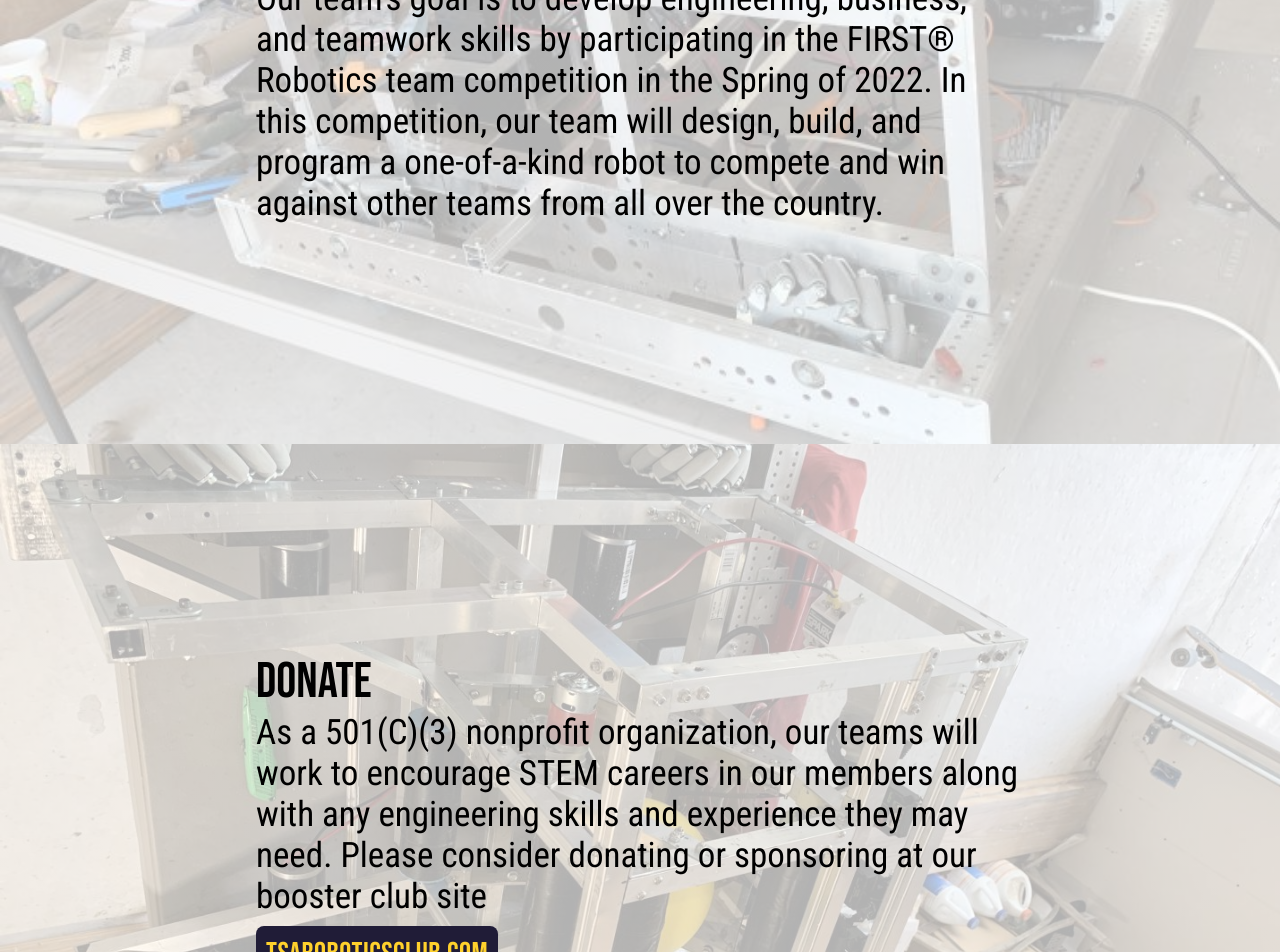
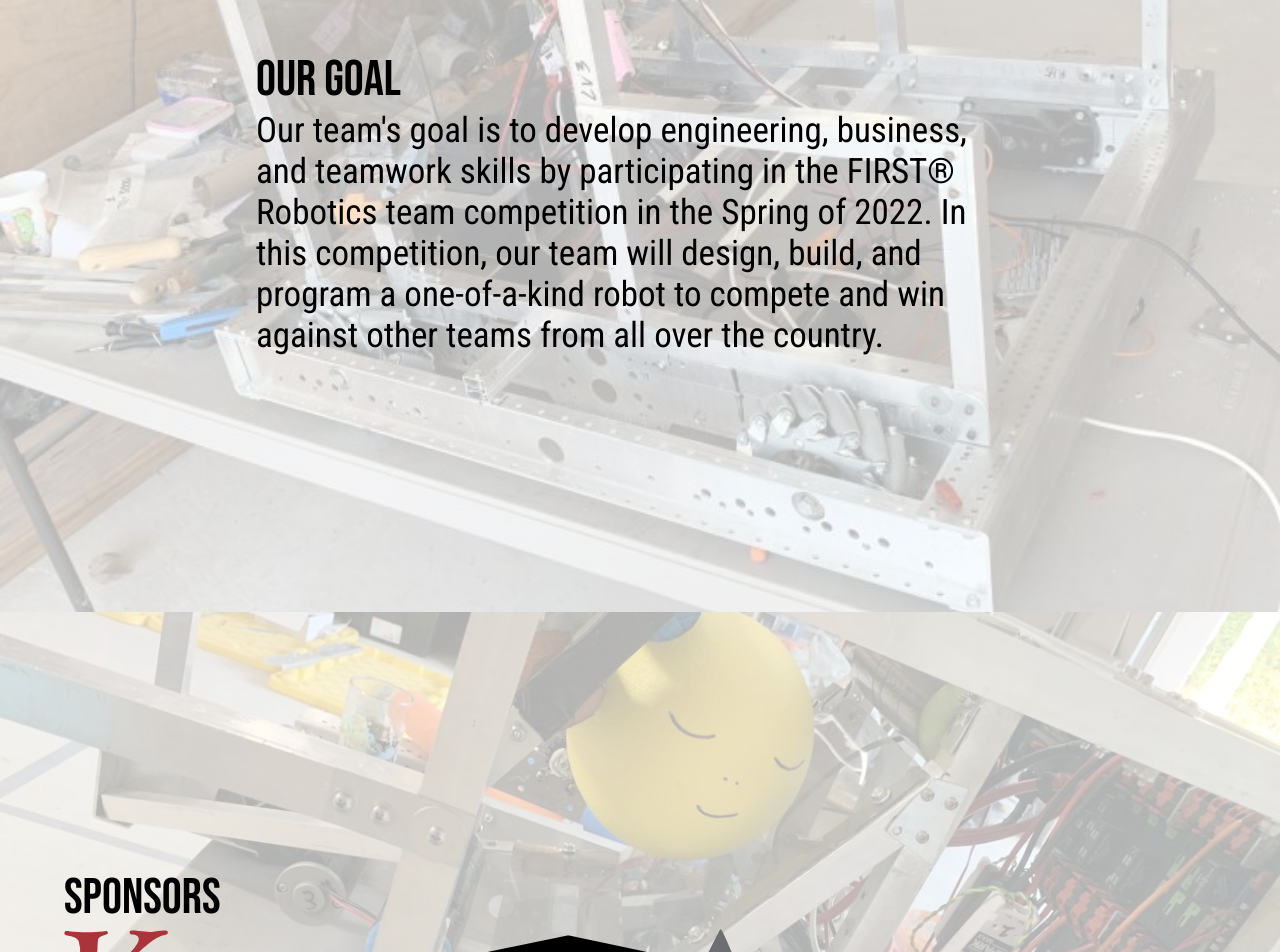
Before and after one commit to tonythetiger31/robotics-website, a React (Create React App) app: page / in a window 1280 px wide. Shown: the part 1848-2800 px from the top of the page. Built offline with nearby package versions, Linux system fonts and the light colour scheme.

Commit message:
feat: sponsors section; fix: height overflow issues with containers

```diff
--- a/src/App.tsx
+++ b/src/App.tsx
@@ -8,7 +8,7 @@ import LandingPage from './components/LandingContainer';
 import TopBar from './components/TopBar';
 import { divInView, Loader } from './modules';
 import ContentContainer from './components/ContentContainer';
-import { ABOUT, DONATE, OUR_GOAL } from './strings';
+import { ABOUT, DONATE, OUR_GOAL, SPONSORS } from './strings';
 import { loaded } from './types';
 export const appContext: any = createContext(null);
 
@@ -19,11 +19,13 @@ function App() {
 		About: false,
 		OurGoal: false,
 		Donate: false,
+		Sponsors: false
 	});
 	const AboutContainer = useRef<HTMLDivElement>(null),
 		LandingContainer = useRef<HTMLDivElement>(null),
 		OurGoalContainer = useRef<HTMLDivElement>(null),
 		DonateContainer = useRef<HTMLDivElement>(null),
+		SponsorsContainer = useRef<HTMLDivElement>(null),
 		landingTitleDiv = useRef<HTMLDivElement>(null),
 		topBarTitle = useRef<HTMLDivElement>(null),
 		allImages: any = {
@@ -58,6 +60,7 @@ function App() {
 				LandingContainer,
 				OurGoalContainer,
 				DonateContainer,
+				SponsorsContainer,
 				landingTitleDiv,
 				topBarTitle,
 				setAssetsLoaded,
@@ -87,6 +90,14 @@ function App() {
 					imgAssetLoader="OurGoal"
 				/>
 				<ContentContainer
+					content={<>{SPONSORS}</>}
+					title="Sponsors"
+					className="SponsorsContainer"
+					backgroundImage={loadingImages.sleepyRobotBall}
+					elementRef={SponsorsContainer}
+					imgAssetLoader="Sponsors"
+				/>
+				<ContentContainer
 					content={<>{DONATE}</>}
 					title="Donate"
 					className="DonateContainer"
--- a/src/components/TopBar.tsx
+++ b/src/components/TopBar.tsx
@@ -10,6 +10,7 @@ const TopBar: FC<{ displayTitle: boolean }> = ({ displayTitle }) => {
 		LandingContainer,
 		OurGoalContainer,
 		DonateContainer,
+		SponsorsContainer,
 		topBarTitle,
 	} = useContext(appContext) as appContextType;
 	const [animated, setAnimated] = useState(false);
@@ -61,7 +62,9 @@ const TopBar: FC<{ displayTitle: boolean }> = ({ displayTitle }) => {
 			<TopBarSection containerRef={LandingContainer} text="Home" />
 			<TopBarSection containerRef={AboutContainer} text="About" />
 			<TopBarSection containerRef={OurGoalContainer} text="Our goal" />
+			<TopBarSection containerRef={SponsorsContainer} text="Sponsors" />
 			<TopBarSection containerRef={DonateContainer} text="Donate" />
+
 		</>
 	);
 	const hamburgerButton = (
--- a/src/index.scss
+++ b/src/index.scss
@@ -36,7 +36,7 @@ $containerGradient: rgba(255, 255, 255, 0.699), rgba(255, 255, 255, 0.699);
 	display: flex;
 	justify-content: center;
 	align-items: center;
-	height: $defaultHeightForSections;
+	min-height: $defaultHeightForSections;
 	background-position: center;
 	background-size: cover;
 }
@@ -140,7 +140,7 @@ body {
 	}
 }
 .LandingContainer {
-	height: $defaultHeightForSections;
+	min-height: $defaultHeightForSections;
 	display: grid;
 	place-items: center;
 	background-position: center;
@@ -172,11 +172,9 @@ body {
 		@include subtitle();
 	}
 	.childContainer {
-		overflow-Y: auto;
 		font-size: 35px;
 		margin: 20vw;
-		max-height: $defaultHeightForSections;
-		height: auto;
+		min-height: auto;
 		width: auto;
 	}
 }
@@ -206,7 +204,7 @@ body {
 		}
 }
 $mult: 2;
-@media only screen and (max-width: 840px) {
+@media only screen and (max-width: 1000px) {
 	.ContentContainer .childContainer {
 		margin: 0 10vw;
 	}
--- a/src/modules.tsx
+++ b/src/modules.tsx
@@ -24,9 +24,11 @@ export function divInView(
 	}
 	return undefined;
 }
+
 const Loader: FC<{ allAssetsAreLoaded: boolean }> = ({
 	allAssetsAreLoaded,
 }) => {
+	//note that each container much have a unique image, idk why it just must or else it wont work
 	return (
 		<>
 			{!allAssetsAreLoaded && (
--- a/src/strings.tsx
+++ b/src/strings.tsx
@@ -1,3 +1,4 @@
+import kiddieAcademyLogo from './resources/kiddieAcademyLogo.svg';
 export const TEAM_NAME = 'TSA ALL STARS';
 export const MOTO = "we're geared up";
 export const ABOUT = (
@@ -23,6 +24,15 @@ export const DONATE = (
 		</button>
 	</>
 );
+export const SPONSORS = (
+	<>
+		<img
+			style={{"width":"90vw"}}
+			alt="Kiddie Academy Logo"
+			src={kiddieAcademyLogo}
+		/>
+	</>
+);
 export const RESPONSIVENESS_WARNING =
 	'Just a heads up, this site is not yet mobile responsive, so if you are using a phone it might look weird. I recommend either using a computer or turning on the desktop site future on your mobile browser.';
 export const TOP_BAR_HEIGHT = 54;
--- a/src/types.d.ts
+++ b/src/types.d.ts
@@ -5,6 +5,7 @@ export interface appContextType {
 	LandingContainer: React.MutableRefObject<HTMLDivElement | null>
 	OurGoalContainer: React.MutableRefObject<HTMLDivElement | null>
 	DonateContainer: React.MutableRefObject<HTMLDivElement | null>
+	SponsorsContainer: React.MutableRefObject<HTMLDivElement | null>
 	landingTitleDiv: React.MutableRefObject<HTMLDivElement | null>
 	topBarTitle: React.MutableRefObject<HTMLDivElement | null>
 	setAssetsLoaded: React.Dispatch<React.SetStateAction<loaded>>
@@ -14,6 +15,7 @@ export interface loaded{
 	About: boolean
 	OurGoal: boolean
 	Donate: boolean
+	Sponsors: boolean
 }
 export type contentContainerType = {
 		title: string;
```
Also changed, not shown: src/resources/kiddieAcademyLogo.svg (added), 1 other file (tests, documents, lock files or other folders).
